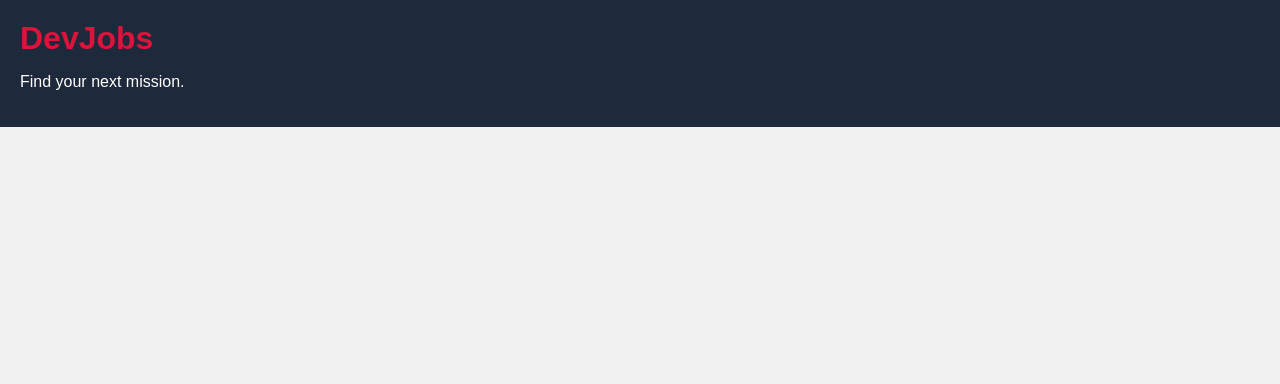
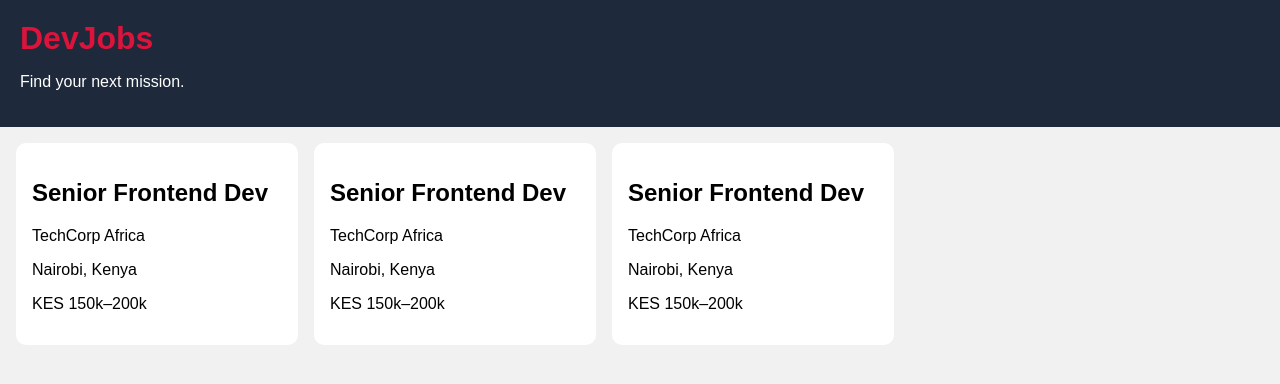
Before and after one commit to Fadboy31/devjobs, a React (Vite) app: page / in a window 1280 px wide. Shown: the top 384 px of the page. Built offline with nearby package versions, Linux system fonts and the light colour scheme.

Commit message:
feat: create reusable JobCard component

```diff
--- a/src/App.css
+++ b/src/App.css
@@ -17,3 +17,16 @@ header h1 {
 header p {
   color: white;
 }
+
+main {
+  display: flex;
+  gap: 1rem;
+  padding: 1rem;
+}
+
+.job-card {
+  background-color: white;
+  padding: 1rem;
+  border-radius: 10px;
+  width: 250px;
+}
--- a/src/App.tsx
+++ b/src/App.tsx
@@ -1,10 +1,18 @@
+import Header from "./components/Header";
+import JobCard from "./components/JobCard";
+// @ts-ignore: Allow importing CSS without type declarations
 import "./App.css";
-import Header from "./components/Header";
 
 export default function App() {
   return (
-    <div>
+    <>
       <Header />
-    </div>
+
+      <main>
+        <JobCard />
+        <JobCard />
+        <JobCard />
+      </main>
+    </>
   );
 }
--- /dev/null
+++ b/src/components/JobCard.tsx
@@ -0,0 +1,10 @@
+export default function JobCard() {
+  return (
+    <div className="job-card">
+      <h2>Senior Frontend Dev</h2>
+      <p>TechCorp Africa</p>
+      <p>Nairobi, Kenya</p>
+      <p>KES 150k–200k</p>
+    </div>
+  );
+}
```
